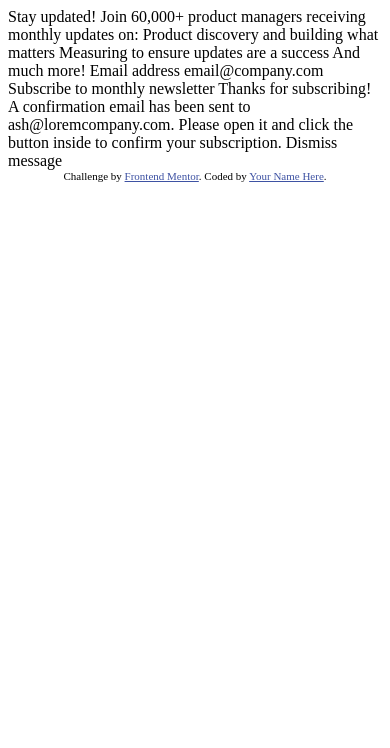
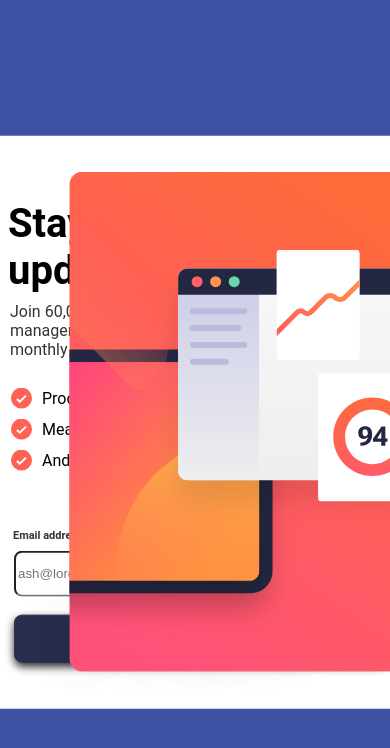
Before and after one commit to 4c10df/letter, a plain HTML site: page index.html in a window 390 px wide. Drawn offline with Linux system fonts and the light colour scheme.

Commit message:
updating

```diff
--- a/index.html
+++ b/index.html
@@ -1,52 +1,67 @@
-<!DOCTYPE html>
 <html lang="en">
 <head>
-  <meta charset="UTF-8">
-  <meta name="viewport" content="width=device-width, initial-scale=1.0"> <!-- displays site properly based on user's device -->
-
-  <link rel="icon" type="image/png" sizes="32x32" href="./assets/images/favicon-32x32.png">
-
-  <title>Frontend Mentor | Newsletter sign-up form with success message</title>
-
-  <!-- Feel free to remove these styles or customise in your own stylesheet 👍 -->
-  <style>
-    .attribution { font-size: 11px; text-align: center; }
-    .attribution a { color: hsl(228, 45%, 44%); }
-  </style>
+    <meta charset="UTF-8">
+    <meta name="viewport" content="width=device-width, initial-scale=1.0">
+    <title>Document</title>
+    <link rel="stylesheet" href="styles.css">
+    <link rel="shortcut icon" href="assets/images/favicon-32x32.png" type="image/x-icon">
+    <link rel="stylesheet" href="assets/fonts/Roboto-Bold.ttf">
+    <link rel="stylesheet" href="assets/fonts/Roboto-Regular.ttf">
 </head>
 <body>
+    <div class="first_container" id="page" >
+        <div class="align">
+            <div class="txt">
+               <h1>Stay updated!</h1>
+               <p>Join 60,000+ product managers receiving monthly updates on:</p>
+            </div>
+            <div class="table">
+               <table cellspacing="8">
+                  <tr>
+                     <td><img src="assets/images/icon-list.svg"></td>
+                     <td>Product discovery and building what matters</td>
+                  </tr>
+                  <tr>
+                     <td><img src="assets/images/icon-list.svg"></td>
+                     <td> Measuring to ensure updates are a success</td>
+                  </tr>
+                  <tr>
+                     <td><img src="assets/images/icon-list.svg"></td>
+                     <td> And much more!</td>
+                  </tr>
+               </table>
+            </div>
+            <div class="mail">
+               <form action = "#" >
+                  <h2>Email address</h2>
+                  <input type="email"  spellcheck="false" id="email-field"
+                   placeholder ="ash@loremcompany.com"  onkeyup="validateEmail()"
+                   multiplesize="30"
+                   required>
+                  <span id="email-error"></span>
+                  <br>
+                  <button type="submit" onclick="emailbutton()">Subscribe to monthly newsletter</button>
+               </form>
 
-  <!-- Sign-up form start -->
+            </div>
+        </div>
+           <div class="img">
+             <img src="assets/images/illustration-sign-up-desktop.svg" border-radius="none" height="500" width="400" >
+           </div>
 
-  Stay updated!
+          <!------popup-->
 
-  Join 60,000+ product managers receiving monthly updates on:
-
-  Product discovery and building what matters
-  Measuring to ensure updates are a success
-  And much more!
-
-  Email address
-  email@company.com
-
-  Subscribe to monthly newsletter
-
-  <!-- Sign-up form end -->
-
-  <!-- Success message start -->
-
-  Thanks for subscribing!
-
-  A confirmation email has been sent to ash@loremcompany.com.
-  Please open it and click the button inside to confirm your subscription.
-
-  Dismiss message
-
-  <!-- Success message end -->
-
-  <div class="attribution">
-    Challenge by <a href="https://www.frontendmentor.io?ref=challenge" target="_blank">Frontend Mentor</a>.
-    Coded by <a href="#">Your Name Here</a>.
-  </div>
+        <div class="popup" id="popup">
+          <div class="image">
+                <img src="assets/images/icon-list.svg" alt="#"  height="60" width="70">
+          </div>
+          <div class="b-txt" >
+            <h3>Thanks for Subscribing!</h3>
+            <h4> A confirmation email has been sent to <strong>@loremcompany.com.</strong> Please open it and click the button inside to confirm your subscription.</h4>
+          </div>
+            <button type="button" class="btn" onclick="closePopup(), openpage()" >Dismiss message</button>
+        </div>
+    </div>
+<script src="index.js"></script>
 </body>
 </html>
--- a/index.js
+++ b/index.js
@@ -1,6 +1,6 @@
 var emailfield = document.getElementById("email-field");
 var emailerror = document.getElementById("email-error");
-var button = document.getElementById("button");
+
 
       //// for email  ////////
 function validateEmail() {
@@ -16,6 +16,12 @@ function validateEmail() {
     emailfield.style.borderColor ="green";
     emailfield.style.backgroundColor ="";
     return true;
+  }
+}
+
+function emailbutton() {
+  if (validateEmail() === true) {
+    closepage(), openPopup();
   }
 }
 
@@ -37,9 +43,3 @@ function closepage(){
 function openpage(){
   page.classList.remove("open-page");
 }
-
-function emailbutton() {
-  if (validateEmail() === true) {
-    closepage(), openPopup();
-  }
-}
--- a/styles.css
+++ b/styles.css
@@ -260,8 +260,8 @@ h3{
      }
 
 
- @media only screen and (max-width: 768px) {
-    img {
-        display: none;
+ @media only screen and (max-width: 400px) {
+    .first_container {
+        width: 400px;
     }
  }
```
Also changed, not shown: indes.html (deleted, +0 -69 lines), 4 other files.
